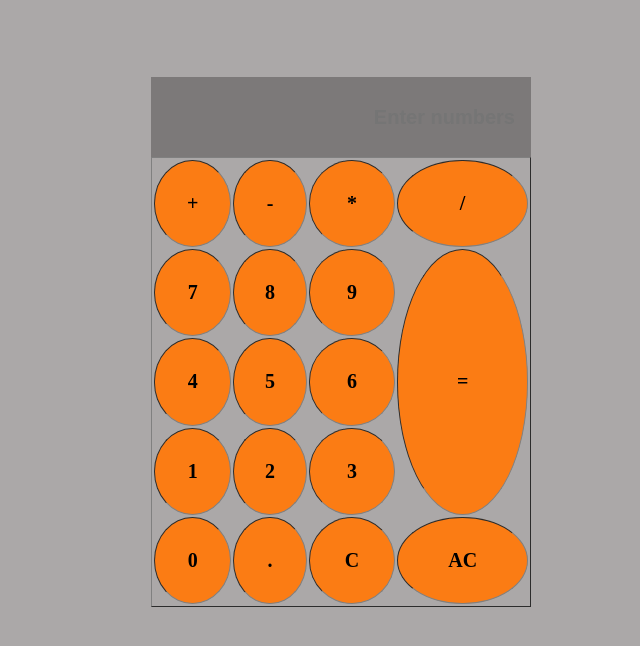
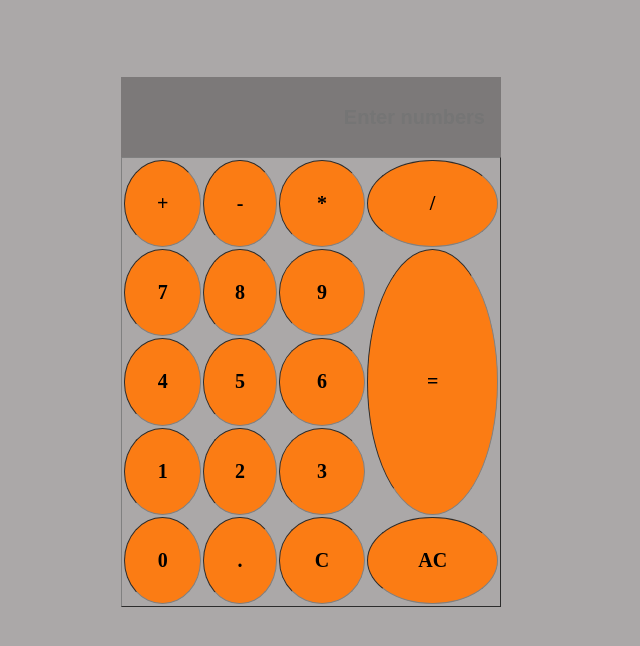
Before and after one commit to muhammadhuzaifa0987/Assignment-calculator, a plain HTML site: page index.html in a window 1280 px wide. Shown: the part 70-716 px from the top of the page, without its empty margins (419-1059 px from the left). Drawn offline with Linux system fonts and the light colour scheme.

Commit message:
Update style.css

```diff
--- a/style.css
+++ b/style.css
@@ -30,7 +30,7 @@ body{
     text-align: right;
     font-size: 20px;
     font-weight: bold;
-    margin-left: 250px;
+    margin-left: 220px;
     color: black;
     border: none;
 }
@@ -38,7 +38,7 @@ body{
 .table {
     width:380px;
     height: 450px;
-     margin-left: 250px;
+     margin-left: 220px;
 }
 
 .table td {
```
